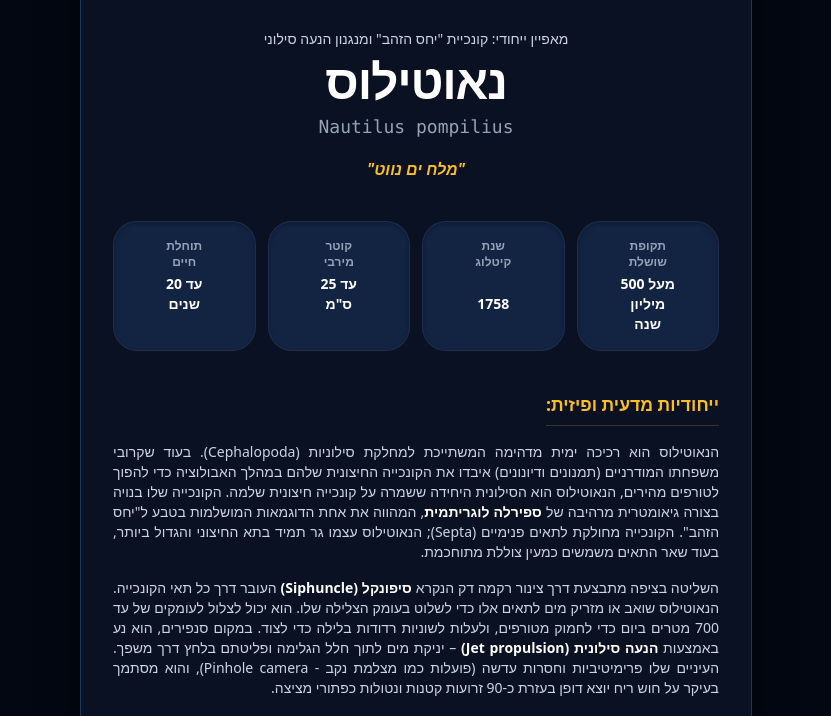
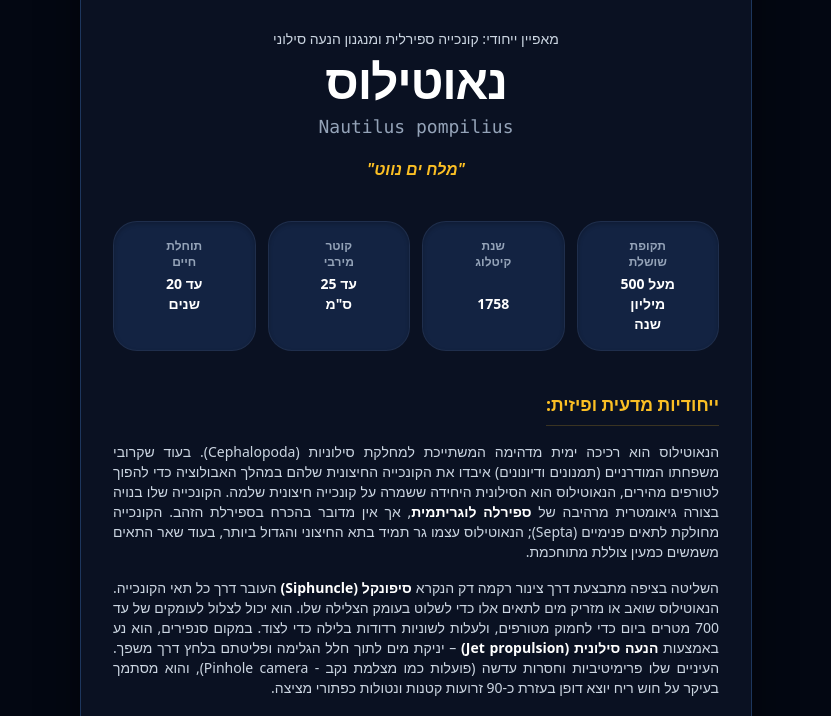
Before and after one commit to rexram987-create/living-fossils-archive, a plain HTML site: page invertebrates/nautilus.html in a window 1280 px wide. Shown: the part 384-1100 px from the top of the page, without its empty margins (224-1055 px from the left). Drawn offline with nearby package versions, Linux system fonts and the light colour scheme.

Commit message:
Correct scientific descriptions in Hebrew and English

```diff
--- a/invertebrates/nautilus.html
+++ b/invertebrates/nautilus.html
@@ -112,7 +112,7 @@
 
             <!-- Header Titles -->
             <div class="text-center space-y-2">
-                <p id="ui_feature" class="text-sm text-slate-300 font-medium">מאפיין ייחודי: קונכיית "יחס הזהב" ומנגנון הנעה סילוני</p>
+                <p id="ui_feature" class="text-sm text-slate-300 font-medium">מאפיין ייחודי: קונכייה ספירלית ומנגנון הנעה סילוני</p>
                 <h1 id="ui_title" class="text-4xl md:text-5xl font-black text-white tracking-tight">נאוטילוס</h1>
                 <p id="ui_sci" class="text-lg text-slate-400 font-mono">Nautilus pompilius</p>
                 <p id="ui_trans" class="text-amber-400 font-bold italic pt-2">"מלח ים נווט"</p>
@@ -142,7 +142,7 @@
             <section>
                 <h2 id="sec1_title" class="section-title">ייחודיות מדעית ופיזית:</h2>
                 <div class="space-y-4 text-sm text-slate-300 text-justify">
-                    <p id="sec1_p1">הנאוטילוס הוא רכיכה ימית מדהימה המשתייכת למחלקת סילוניות (Cephalopoda). בעוד שקרובי משפחתו המודרניים (תמנונים ודיונונים) איבדו את הקונכייה החיצונית שלהם במהלך האבולוציה כדי להפוך לטורפים מהירים, הנאוטילוס הוא הסילונית היחידה ששמרה על קונכייה חיצונית שלמה. הקונכייה שלו בנויה בצורה גיאומטרית מרהיבה של <span class="font-bold text-white">ספירלה לוגריתמית</span>, המהווה את אחת הדוגמאות המושלמות בטבע ל"יחס הזהב". הקונכייה מחולקת לתאים פנימיים (Septa); הנאוטילוס עצמו גר תמיד בתא החיצוני והגדול ביותר, בעוד שאר התאים משמשים כמעין צוללת מתוחכמת.</p>
+                    <p id="sec1_p1">הנאוטילוס הוא רכיכה ימית מדהימה המשתייכת למחלקת סילוניות (Cephalopoda). בעוד שקרובי משפחתו המודרניים (תמנונים ודיונונים) איבדו את הקונכייה החיצונית שלהם במהלך האבולוציה כדי להפוך לטורפים מהירים, הנאוטילוס הוא הסילונית היחידה ששמרה על קונכייה חיצונית שלמה. הקונכייה שלו בנויה בצורה גיאומטרית מרהיבה של <span class="font-bold text-white">ספירלה לוגריתמית</span>, אך אין מדובר בהכרח בספירלת הזהב. הקונכייה מחולקת לתאים פנימיים (Septa); הנאוטילוס עצמו גר תמיד בתא החיצוני והגדול ביותר, בעוד שאר התאים משמשים כמעין צוללת מתוחכמת.</p>
 
                     <p id="sec1_p2">השליטה בציפה מתבצעת דרך צינור רקמה דק הנקרא <span class="font-bold text-white">סיפונקל (Siphuncle)</span> העובר דרך כל תאי הקונכייה. הנאוטילוס שואב או מזריק מים לתאים אלו כדי לשלוט בעומק הצלילה שלו. הוא יכול לצלול לעומקים של עד 700 מטרים ביום כדי לחמוק מטורפים, ולעלות לשוניות רדודות בלילה כדי לצוד. במקום סנפירים, הוא נע באמצעות <span class="font-bold text-white">הנעה סילונית (Jet propulsion)</span> – יניקת מים לתוך חלל הגלימה ופליטתם בלחץ דרך משפך. העיניים שלו פרימיטיביות וחסרות עדשה (פועלות כמו מצלמת נקב - Pinhole camera), והוא מסתמך בעיקר על חוש ריח יוצא דופן בעזרת כ-90 זרועות קטנות ונטולות כפתורי מציצה.</p>
                 </div>
@@ -194,7 +194,7 @@
         const content = {
             he: {
                 back: '← חזרה',
-                ui_feature: 'מאפיין ייחודי: קונכיית "יחס הזהב" ומנגנון הנעה סילוני',
+                ui_feature: 'מאפיין ייחודי: קונכייה ספירלית ומנגנון הנעה סילוני',
                 ui_title: 'נאוטילוס',
                 ui_sci: 'Nautilus pompilius',
                 ui_trans: '"מלח ים נווט"',
@@ -203,7 +203,7 @@
                 stat3_lbl: 'קוטר<br>מירבי', stat3_val: 'עד 25<br>ס"מ<br>&nbsp;',
                 stat4_lbl: 'תוחלת<br>חיים', stat4_val: 'עד 20<br>שנים<br>&nbsp;',
                 sec1_title: 'ייחודיות מדעית ופיזית:',
-                sec1_p1: 'הנאוטילוס הוא רכיכה ימית מדהימה המשתייכת למחלקת סילוניות (Cephalopoda). בעוד שקרובי משפחתו המודרניים (תמנונים ודיונונים) איבדו את הקונכייה החיצונית שלהם במהלך האבולוציה כדי להפוך לטורפים מהירים, הנאוטילוס הוא הסילונית היחידה ששמרה על קונכייה חיצונית שלמה. הקונכייה שלו בנויה בצורה גיאומטרית מרהיבה של <span class="font-bold text-white">ספירלה לוגריתמית</span>, המהווה את אחת הדוגמאות המושלמות בטבע ל"יחס הזהב". הקונכייה מחולקת לתאים פנימיים (Septa); הנאוטילוס עצמו גר תמיד בתא החיצוני והגדול ביותר, בעוד שאר התאים משמשים כמעין צוללת מתוחכמת.',
+                sec1_p1: 'הנאוטילוס הוא רכיכה ימית מדהימה המשתייכת למחלקת סילוניות (Cephalopoda). בעוד שקרובי משפחתו המודרניים (תמנונים ודיונונים) איבדו את הקונכייה החיצונית שלהם במהלך האבולוציה כדי להפוך לטורפים מהירים, הנאוטילוס הוא הסילונית היחידה ששמרה על קונכייה חיצונית שלמה. הקונכייה שלו בנויה בצורה גיאומטרית מרהיבה של <span class="font-bold text-white">ספירלה לוגריתמית</span>, אך אין מדובר בהכרח בספירלת הזהב. הקונכייה מחולקת לתאים פנימיים (Septa); הנאוטילוס עצמו גר תמיד בתא החיצוני והגדול ביותר, בעוד שאר התאים משמשים כמעין צוללת מתוחכמת.',
                 sec1_p2: 'השליטה בציפה מתבצעת דרך צינור רקמה דק הנקרא <span class="font-bold text-white">סיפונקל (Siphuncle)</span> העובר דרך כל תאי הקונכייה. הנאוטילוס שואב או מזריק מים לתאים אלו כדי לשלוט בעומק הצלילה שלו. הוא יכול לצלול לעומקים של עד 700 מטרים ביום כדי לחמוק מטורפים, ולעלות לשוניות רדודות בלילה כדי לצוד. במקום סנפירים, הוא נע באמצעות <span class="font-bold text-white">הנעה סילונית (Jet propulsion)</span> – יניקת מים לתוך חלל הגלימה ופליטתם בלחץ דרך משפך. העיניים שלו פרימיטיביות וחסרות עדשה (פועלות כמו מצלמת נקב - Pinhole camera), והוא מסתמך בעיקר על חוש ריח יוצא דופן בעזרת כ-90 זרועות קטנות ונטולות כפתורי מציצה.',
                 sec2_title: 'אטימולוגיה מורחבת (מקור השם):',
                 sec2_sub1: 'Nautilus (נאוטילוס):', sec2_desc1: 'שם הסוג מגיע ישירות מהמילה היוונית העתיקה **Nautilos** (ναυτίλος), שמשמעותה <span class="font-bold text-white">מלח (Sailor)</span>. מילה זו עצמה נגזרת מהמילה **Naus** (אונייה/ספינה). היוונים הקדמונים האמינו שהיצור הציף את הקונכייה שלו על פני המים והשתמש בזרועותיו כמפרשים כדי "לשוט" ברחבי הים.',
@@ -226,7 +226,7 @@
                 stat3_lbl: 'Max<br>Diameter', stat3_val: 'Up to 25<br>cm<br>&nbsp;',
                 stat4_lbl: 'Lifespan<br>Span', stat4_val: 'Up to 20<br>Years<br>&nbsp;',
                 sec1_title: 'Scientific & Physical Uniqueness:',
-                sec1_p1: 'The Nautilus is an incredible marine mollusk belonging to the class Cephalopoda. While its modern relatives (octopuses and squids) lost their external shells during evolution to become fast predators, the Nautilus is the only cephalopod to retain a complete external shell. Its shell is built in a magnificent geometric shape of a <span class="font-bold text-white">logarithmic spiral</span>, serving as one of nature\'s most perfect examples of the "golden ratio". The shell is divided into internal chambers (septa); the Nautilus itself always lives in the outermost, largest chamber, while the other chambers function as a sophisticated submarine system.',
+                sec1_p1: 'The Nautilus is an incredible marine mollusk belonging to the class Cephalopoda. While its modern relatives (octopuses and squids) lost their external shells during evolution to become fast predators, the Nautilus is the only cephalopod to retain a complete external shell. Its shell is built in a magnificent geometric shape of a <span class="font-bold text-white">logarithmic spiral</span>, which does not necessarily follow the golden ratio. The shell is divided into internal chambers (septa); the Nautilus itself always lives in the outermost, largest chamber, while the other chambers function as a sophisticated submarine system.',
                 sec1_p2: 'Buoyancy control is achieved through a thin tissue tube called the <span class="font-bold text-white">Siphuncle</span>, which runs through all the shell\'s chambers. The Nautilus pumps fluid into or out of these chambers to control its diving depth. It can dive to depths of up to 700 meters during the day to evade predators, and ascend to shallow reefs at night to hunt. Instead of fins, it moves via <span class="font-bold text-white">Jet Propulsion</span>—sucking water into its mantle cavity and forcing it out under pressure through a funnel. Its eyes are primitive and lack lenses (operating like a pinhole camera), so it relies heavily on an exceptional sense of smell using about 90 small, suckerless tentacles.',
                 sec2_title: 'Extended Etymology (Name Origin):',
                 sec2_sub1: 'Nautilus:', sec2_desc1: 'The genus name comes directly from the ancient Greek word **Nautilos** (ναυτίλος), meaning <span class="font-bold text-white">sailor</span>. This word itself is derived from **Naus** (ship). The ancient Greeks believed that the creature floated its shell on the water\'s surface and used its tentacles as sails to "sail" across the sea.',
```
